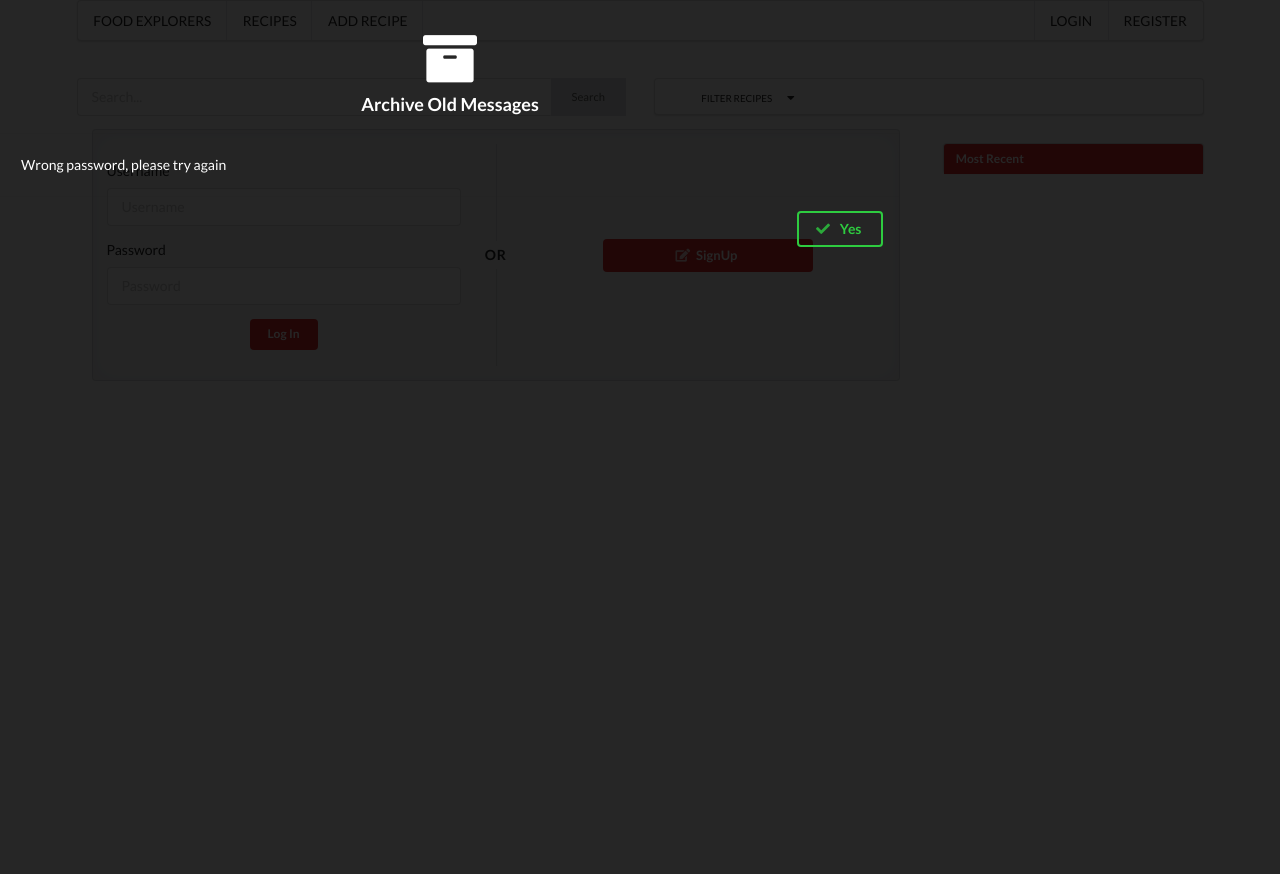
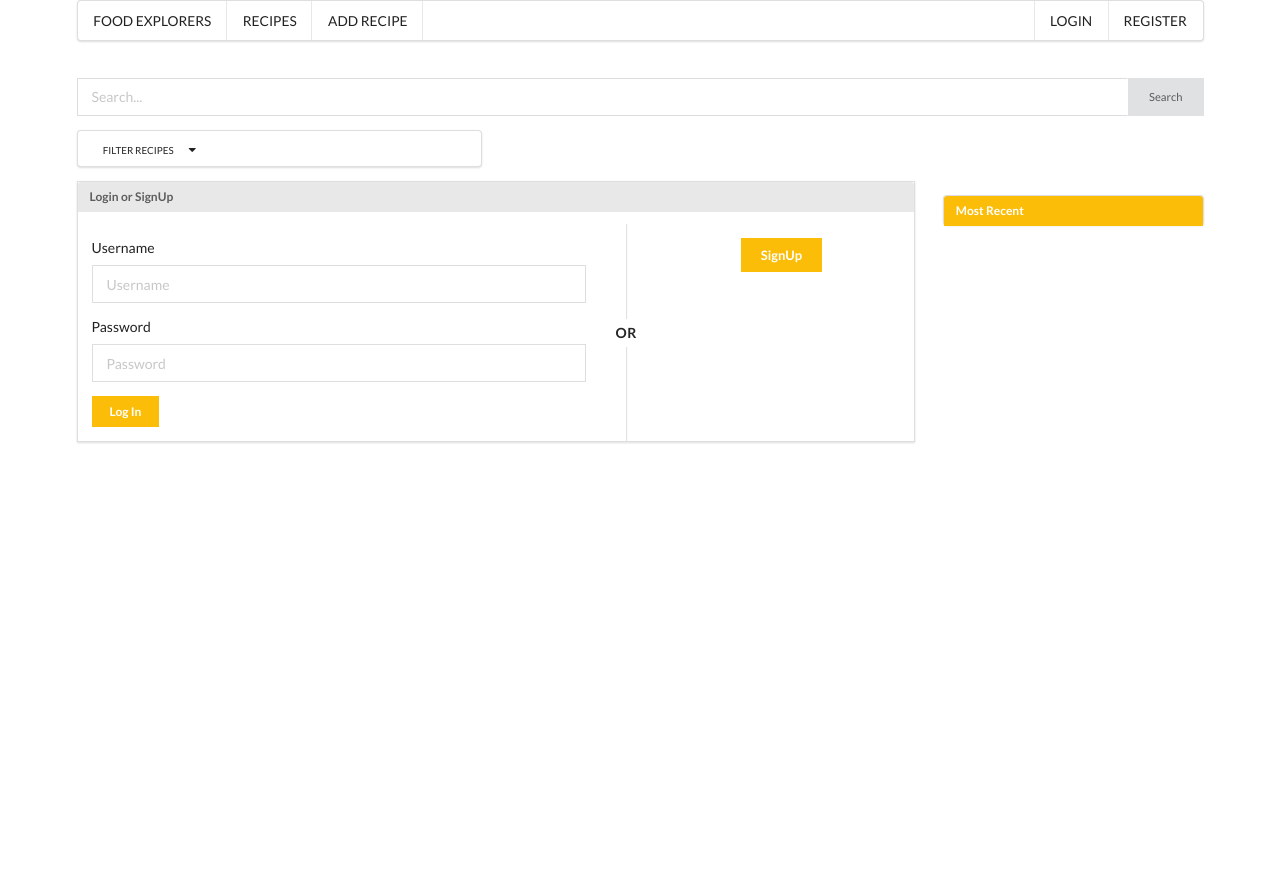
Before and after one commit to mrndhlovu/food-explorer-app, a Flask app: page /index in a window 1280 px wide. Run offline with Flask 2, Linux system fonts and the light colour scheme; some libraries are stand-ins or nearby versions.

Commit message:
Added flash messages and added remove or add to favourites condition

```diff
--- a/app.py
+++ b/app.py
@@ -33,8 +33,6 @@ def index():
         return  redirect(url_for('get_cuisine'))
     return render_template("index.html")
 
-def e_sort(recipe):
-    return recipe.date_updated
 
 @app.route('/')
 @app.route('/get_cuisine')
@@ -54,7 +52,6 @@ def get_cuisine():
     most_recent = mongo.db.userRecipes.find({ 'date_updated': {'$lte': today.strftime('%Y-%m-%d') }}).limit(5)
     srted = most_recent.sort('date_updated',  pymongo.DESCENDING)
     direction = lambda  most_recent: most_recent[1]
-    print('most_recent: ', most_recent)
     return render_template("cuisine.html", recipes=mongo.db.userRecipes.find().sort('date_updated', pymongo.DESCENDING), categories = category_found, most_recent=srted, favourites=favourites , countries=countries, user=user)
 
 
@@ -69,8 +66,11 @@ def add_recipe():
     categories = mongo.db.categories.find()
     category_found = [category for category in categories]
     if 'username' in session:
+        flash('Recipe added!')
         return render_template("addrecipe.html", categories = category_found, most_recent= most_recent, favourites=favourites)
-    return redirect(url_for('index'))
+    else:
+        flash('You have to login or signup first!')
+        return redirect(url_for('index'))
 
 
 #  Remove favourite record from favourites list
@@ -83,6 +83,7 @@ def remove_favourites(_id):
             if _id == favourite['id']:
                 remove_id = favourite['id']
                 users.update({'username': session['username']},{"$pull": {"userFavourites":{ "id": remove_id }}})
+    flash('Removed')
     return redirect(url_for('get_cuisine'))
 
 
@@ -106,6 +107,7 @@ def insert_recipe():
         'date_updated': datetime.datetime.now().strftime('%Y-%m-%d'),
     }
     recipe.insert_one(userRecipe)
+    flash('Recipe added!')
     return redirect(url_for('get_cuisine'))
 
 
@@ -123,7 +125,10 @@ def edit_recipe(_id):
     categories = mongo.db.categories.find()
     category_found = [category for category in categories]
     if 'username' in session:
+        flash('Click the plus( + ) icon to add new column!')
+        flash('Click the close( x ) icon to delete column!')
         return render_template("editrecipe.html", recipe=id, categories=category_found, recipes=mongo.db.userRecipes.find_one({'_id': ObjectId(_id)}) ,most_recent=most_recent, favourites=favourites)
+    flash('You have to login first!')
     return render_template('register.html')
 
 
@@ -143,6 +148,7 @@ def show_detail(recipe_id):
     today = today = DT.date.today()
     week_ago = today - DT.timedelta(days=14)
     most_recent = mongo.db.userRecipes.find({ 'date_updated': {'$lte': today.strftime('%Y-%m-%d'), '$gte': week_ago.strftime('%Y-%m-%d') }}).limit(5)
+    flash('Click the heart icon to save to Favourites!')
     return render_template("recipedetail.html", recipe=mongo.db.userRecipes.find({'_id': ObjectId(recipe_id)}), categories=category_found,most_recent=most_recent, favourites=favourites )
 
 
@@ -171,6 +177,7 @@ def delete_recipe(_id):
     recipe = mongo.db.userRecipes
     if 'username' in session:
         recipe.remove({'_id': ObjectId(_id)})
+        flash('Recipe deleted!')
         return redirect(url_for('get_cuisine'))
 
 
@@ -219,14 +226,6 @@ def favourites(_id,name):
             }
         })
     return redirect(url_for('show_detail', recipe_id=_id))
-
-
-@app.route('/get_category/<category_id>')
-def get_category(category_id):
-    recipe = mongo.db.userRecipes.find()
-    categories = mongo.db.categories.find()
-    category_found = [category for category in categories]
-    return render_template("categorylist.html", recipe=recipe, category=category_id, categories=category_found )
 
 
 @app.route('/browse_filter/<query>/<sort_order>')
@@ -290,7 +289,9 @@ def login():
     if login_user:
         if login_pass:
             session['username'] = request.form['username']
+            flash('Logged in successfully!')
             return redirect(url_for('index'))
+    flash('Please enter the correct username or password!')
     return render_template('index.html')
 
 
@@ -298,6 +299,7 @@ def login():
 @app.route('/logout')
 def logout():
     session.pop('username', None)
+    flash('You are have logged out sucessfully!')
     return redirect(url_for('get_cuisine'))
 
 # register user
@@ -314,11 +316,10 @@ def register():
             'email' : request.form['email'],
             'passcode' : request.form['password'],
             })
-            session['username'] = request.form['username'],
-
+            session['username'] = request.form['username']
+            flash('Registered successfully!')
             return redirect(url_for('index'))
-
-        return flash('That username has been taken, try again with a different username. Please refresh the page.')
+        flash('That username has been taken, try again with a different username.')
     return render_template('register.html')
 
 
--- a/static/css/style.css
+++ b/static/css/style.css
@@ -15,6 +15,11 @@ body {
     color: #4083c4 !important;
 }
 
+.allergenTagText {
+    font-size: 0.7rem!important;
+    text-transform: uppercase;
+}
+
 .searchBarContainer {
     padding-bottom: 0px!important
 }
@@ -22,7 +27,6 @@ body {
 .filterRecipeDropdownText {
     font-size: 0.7rem;
     text-transform: uppercase;
-    padding-left: 1.5rem;
 }
 
 .recipes-list {
@@ -116,6 +120,8 @@ a:hover {
     text-transform: uppercase;
 }
 
+input,
+.loginWrapper,
 .flatButton,
 .submitButton,
 .searchButton {
--- a/templates/base.html
+++ b/templates/base.html
@@ -37,13 +37,13 @@
                     </div>
                 </div>
                 <div class="ui grid">
-                    <div class="sixteen wide  tablet eight wide computer column searchBarContainer ">
+                    <div class="sixteen wide mobile twleve wide tablet twleve wide computer column searchBarContainer ">
                         <form class="ui action input fluid " action="{{ url_for( 'browse_filter', query='search' , sort_order=" " ) }} ">
                             <input type="text " name="search " placeholder="Search... ">
                             <button class="ui button searchButton " type="submit "><span class="ui black small "><span class="searchButtonText ">Search</span></span></button>
                         </form>
                     </div>
-                    <div class="sixteen wide tablet eight wide computer column ">
+                    <div class="eight wide mobile  six wide tablet six wide computer column ">
                         <div class="ui left aligned divided list segment filterWrapper ">
                             <div class="ui dropdown right aligned sortDropdown ">
                                 <div class="text sortDropText "><span class="filterRecipeDropdownText ">Filter Recipes</span></div>
@@ -84,13 +84,13 @@
                                     </div>
                                     <a class="item " href="{{ url_for( 'browse_filter', query='up_votes' , sort_order='descending' )}} " id="up_votes ">
                                         <div class="item ">
-                                            <div class="ui red empty circular label "></div>
+                                            <div class="ui yellow empty circular label "></div>
                                             <span class="sortDropText "> Most Votes Descending</span>
                                         </div>
                                     </a>
                                     <a class="item " href="{{ url_for( 'browse_filter', query='up_votes' , sort_order='ascending' )}} " id="up_votes ">
                                         <div class="item ">
-                                            <div class="ui red empty circular label "></div>
+                                            <div class="ui yellow empty circular label "></div>
                                             <span class="sortDropText ">Most Votes Ascending</span>
                                         </div>
                                     </a>
@@ -117,7 +117,7 @@
                 <div class="sixteen wide mobile four wide tablet four wide computer column sideBarWrapper ">
                     <div class="ui segment">
                         <div class="ui divided list ">
-                            <div class="ui top attached label center aligned light red ">Most Recent</div>
+                            <div class="ui top attached label center aligned light yellow ">Most Recent</div>
                             {% for recent in most_recent %}
                             <div class="ui card mostRecent ">
                                 <div class="ui top attached label center aligned sortDropText "> {{recent.date_updated }}</div>
@@ -139,7 +139,7 @@
                     {% if 'username' in session %}
                     <div class="ui segment ">
                         <div class="ui list ">
-                            <div class="ui top attached label light red ">Favorites</div>
+                            <div class="ui top attached label light yellow ">Favorites</div>
                             {% for favourite in favourites['userFavourites'] %}
                             <div class="ui card favourites " id="favouritesIds ">
                                 <div class="extra content ">
--- a/templates/index.html
+++ b/templates/index.html
@@ -1,24 +1,14 @@
-{% extends 'base.html' %} {% block content %}
-<div class="ui container">
-    {% with messages = get_flashed_messages %}
-    <div class="ui basic modal">
-        <div class="ui icon header">
-            <i class="archive icon"></i> Archive Old Messages
+{% extends 'base.html' %} {% block content %} {% with messages = get_flashed_messages() %} {% if messages %}
+
+<div class="ui negative mini message">
+    <i class="close icon"></i> {% for message in messages %} {{ message }} {% endfor %}
+
 </div>
-        <div class="content">
-            <p>Wrong password, please try again</p>
-        </div>
-        <div class="actions">
-            <div class="ui green ok inverted button">
-                <i class="checkmark icon"></i> Yes
-            </div>
-        </div>
-    </div>
-    {% if messages %} {% endif%} {% endwith %}
-
-    <div class="ui placeholder segment login-form-wrapper">
-        <div class="ui two column very relaxed stackable grid">
-            <div class="middle aligned column">
+{% endif %} {% endwith %}
+<div class="ui container  segment login-form-wrapper loginWrapper">
+    <div class="ui top attached label">Login or SignUp</div>
+    <div class="ui grid ">
+        <div class="ten wide ten wide tablet eight ten computer column">
             <form class="ui form" method=POST action="{{url_for('login')}}">
                 <div class="form-group">
                     <label>Username</label>
@@ -28,23 +18,25 @@
                     <label>Password</label>
                     <input type="password" name="password" placeholder="Password">
                 </div>
-                    <button type="submit" class="ui tiny red button" onclick="{{ url_for('login')}}" )>Log In</button>
+                <button type="submit" class="ui tiny yellow button flatButton" onclick="{{ url_for('login')}}" )>Log In</button>
             </form>
         </div>
-            <div class="middle aligned column">
+        <div class="one wide one wide tablet one wide computer column">
+            <div class="ui vertical divider">
+                Or
+            </div>
+        </div>
+        <div class="five wide six five tablet five wide computer column center aligned ">
             <a class="item register-btn" href="{{ url_for('register')}}">
-                    <div class="ui small button red">
-                        <i class="signup icon"></i>SignUp
+                <div class="ui small button yellow flatButton">
+                    SignUp
                 </div>
             </a>
         </div>
     </div>
 
-        <div class="ui vertical divider">
-            Or
+
 </div>
 
-    </div>
-</div>
 
 {% endblock %}
```
Also changed, not shown: static/js/main.js (+25 -10 lines), templates/addrecipe.html (+7 -7 lines), templates/cuisine.html (+7 -1 lines), templates/editrecipe.html (+18 -14 lines), templates/recipedetail.html (+27 -6 lines), templates/register.html (+8 -3 lines). Lines whose indentation alone changed are shown as unchanged.
